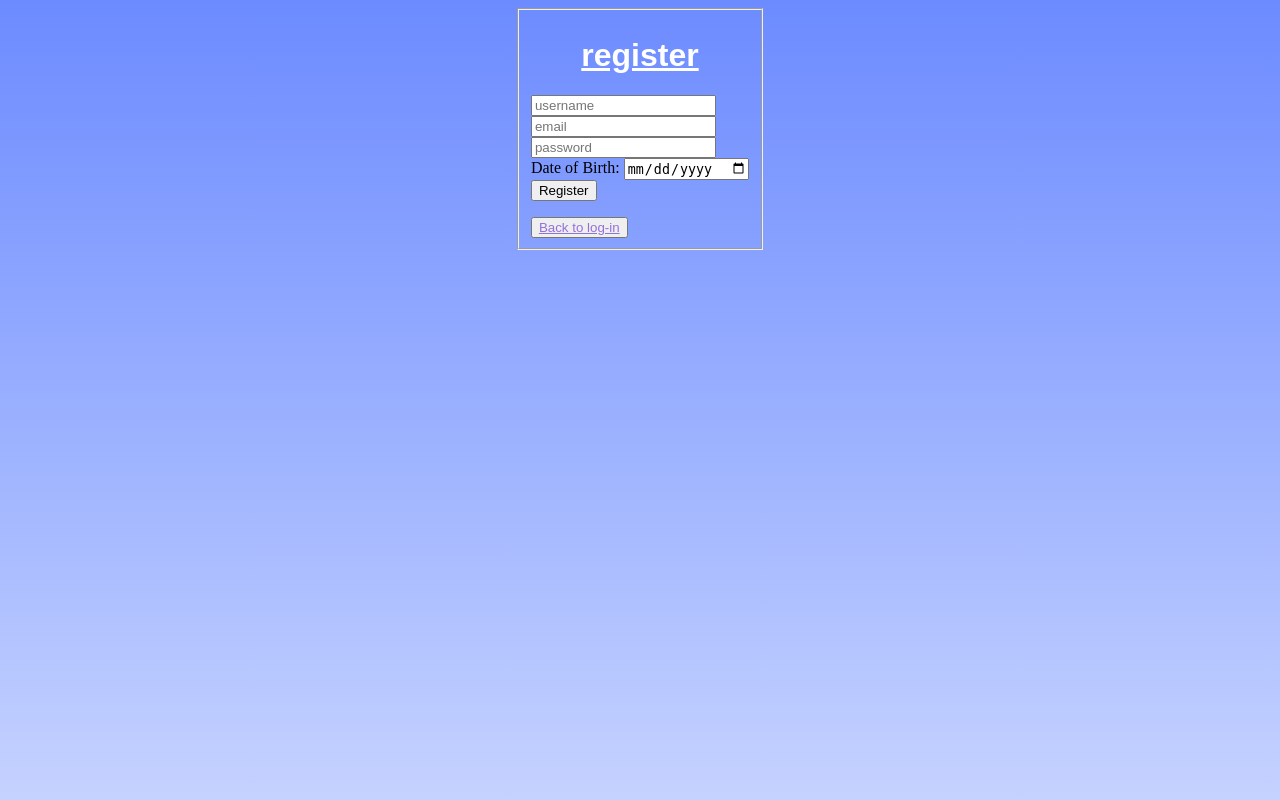
After one commit to LeeSauce/usagi_booru, a PHP site: page /register.php in a window 1280 px wide. The commit adds this page. Run offline with PHP 8.4, Linux system fonts and the light colour scheme.

Commit message:
Register done

```diff
--- a/src/class/User.inc.php
+++ b/src/class/User.inc.php
@@ -15,6 +15,7 @@ class User {
         $this->dob = $dob;
         $this->dateCreated = $dateCreated;
         $this->role = $role;
+
     }
 
     // TODO: need to add thread and comment functions
@@ -36,6 +37,7 @@ class User {
             }
         }catch (Exception $e){
             echo $e->getMessage();
+            die();
         }
     }
     function deleteThread(){}
--- a/src/login.php
+++ b/src/login.php
@@ -11,12 +11,15 @@
         <fieldset>
             <h1>Log-in</h1>
             <form method="post">
-                <input type="text" name="username" id="username" placeholder="username" required aria-required="true">
+                <input type="text" name="id" id="id" placeholder="username or email" required aria-required="true">
                 <br>
                 <input type="password" name="password" id="password" placeholder="password" required aria-required="true">
                 <br>
                 <input type="submit" value="Login">
             </form>
+            <div class="return">
+                <button><a href="register.php"">Register</a></button>
+            </div>
         </fieldset>
     </div>
 </div>
--- /dev/null
+++ b/src/register.php
@@ -0,0 +1,32 @@
+<!DOCTYPE = html>
+<html lang="en">
+<head>
+    <title>Usagi Booru</title>
+    <meta charset="UTF-8">
+    <link rel="stylesheet" href="styles/webStyle.css">
+</head>
+<body>
+<div class="flex-container">
+    <div class="register">
+        <fieldset>
+            <h1>register</h1>
+            <form method="post" action="register.php">
+                <input type="text" name="username" id="username" placeholder="username" required aria-required="true">
+                <br>
+                <input type="email" name="email" id="email" placeholder="email" required aria-required="true">
+                <br>
+                <input type="password" name="password" id="password" placeholder="password" required aria-required="true">
+                <br>
+                <label for="date">Date of Birth:</label>
+                <input type="date" name="date" id="date" required aria-required="true">
+                <br>
+                <input type="submit" value="Register">
+            </form>
+            <div class="return">
+                <button><a href="login.php"">Back to log-in</a></button>
+            </div>
+        </fieldset>
+    </div>
+</div>
+</body>
+</html>
```
Also changed, not shown: src/class/Login.inc.php (added, +7 -0 lines), src/class/Register.inc.php (added, +47 -0 lines).
